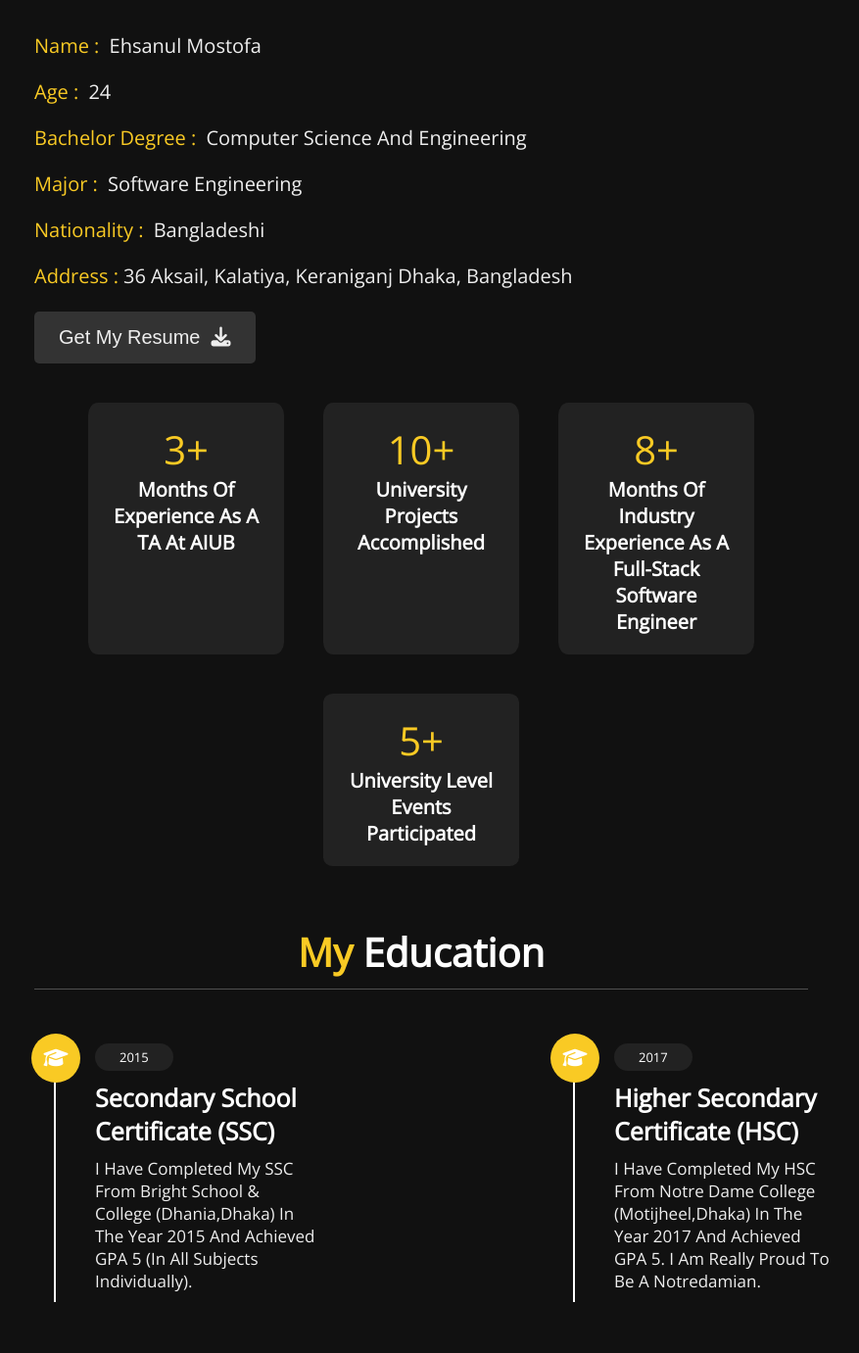
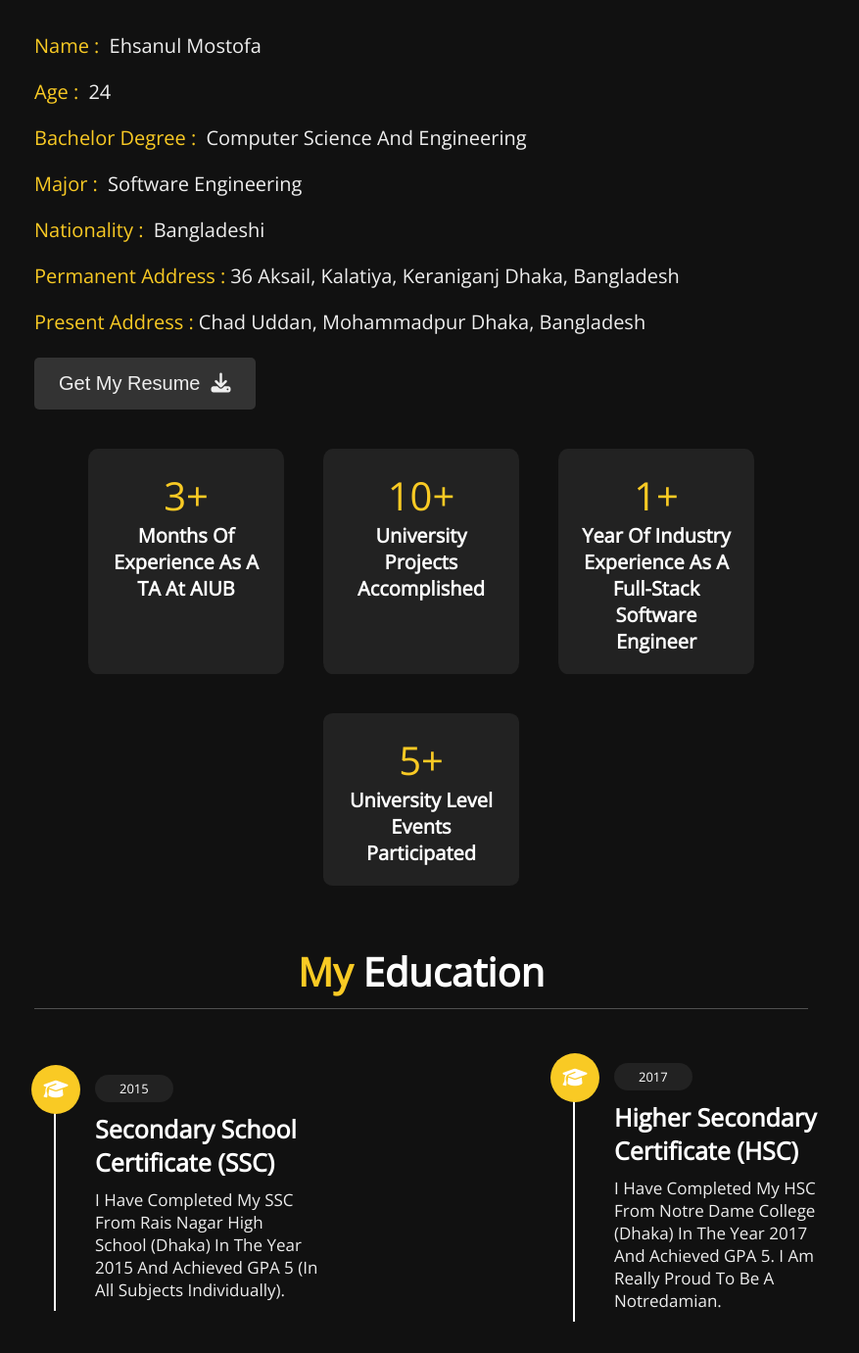
Before and after one commit to Ehsanul-mostofa/portfolio, a plain HTML site: page index.html in a window 1280 px wide. Shown: the part 893-2274 px from the top of the page at 98% size, without its empty margins (385-1262 px from the left). Drawn offline with nearby package versions, Linux system fonts and the light colour scheme.

Commit message:
CV UPDATED ON 5 AUG, 2023

```diff
--- a/index.html
+++ b/index.html
@@ -68,8 +68,8 @@
       <h3>Hello <span>!</span></h3>
       <h1>I'm <span>ehsanul mostofa</span></h1>
       <p>
-        Innovative and result-oriented Software Engineer with six months of experience
-        in software industry seeking to advance my education in computer science. Additionally,
+        Innovative and result-oriented Software Engineer with more than a year of experience
+        in software industry seeking to advance my career in computer science. Additionally,
         I am a Tech enthusiastic with personal insight into the impact of computer science looking
         to expand my educational background and strengthen computing foundations in order to contribute to computing community.
       </p>
@@ -91,11 +91,14 @@
           <h3>Bachelor Degree :<span> Computer science and engineering </span></h3>
           <h3>major :<span> software engineering </span></h3>
           <h3>nationality :<span> bangladeshi</span></h3>
-          <h3>address :<span>36 Aksail, Kalatiya, Keraniganj
+          <h3>permanent address :<span>36 Aksail, Kalatiya, Keraniganj
+            Dhaka, Bangladesh
+            </span></h3>
+          <h3>present address :<span>chad uddan, mohammadpur
             Dhaka, Bangladesh
             </span></h3>
 
-          <a href="./Cv/EHSANUL_MOSTOFA_RESUME.pdf" download
+          <a href="./Cv/Ehsanul Mostofa Resume.pdf" download
             ><button class="btn">
               get my resume &nbsp<i class="fas fa-download"></i></button
           ></a>
@@ -111,8 +114,8 @@
             <h3>university projects accomplished</h3>
           </div>
           <div class="box">
-            <span>8+</span>
-            <h3>months of industry experience as a full-stack software engineer</h3>
+            <span>1+</span>
+            <h3>year of industry experience as a full-stack software engineer</h3>
           </div>
           <div class="box">
             <span>5+</span>
@@ -134,7 +137,7 @@
           <span>2015</span>
           <h3>Secondary School Certificate (SSC)</h3>
           <p>
-            I have completed my SSC from Bright School & College (Dhania,Dhaka)
+            I have completed my SSC from Rais Nagar High School (Dhaka)
             in the year 2015 and achieved GPA 5 (in all subjects individually).
           </p>
         </div>
@@ -143,7 +146,7 @@
           <span>2017</span>
           <h3>Higher Secondary Certificate (HSC)</h3>
           <p>
-            I have completed my HSC from Notre dame college (motijheel,Dhaka) in
+            I have completed my HSC from Notre dame college (Dhaka) in
             the year 2017 and achieved GPA 5. I am really proud to be a
             notredamian.
           </p>
```
Also changed, not shown: 1 other file.
